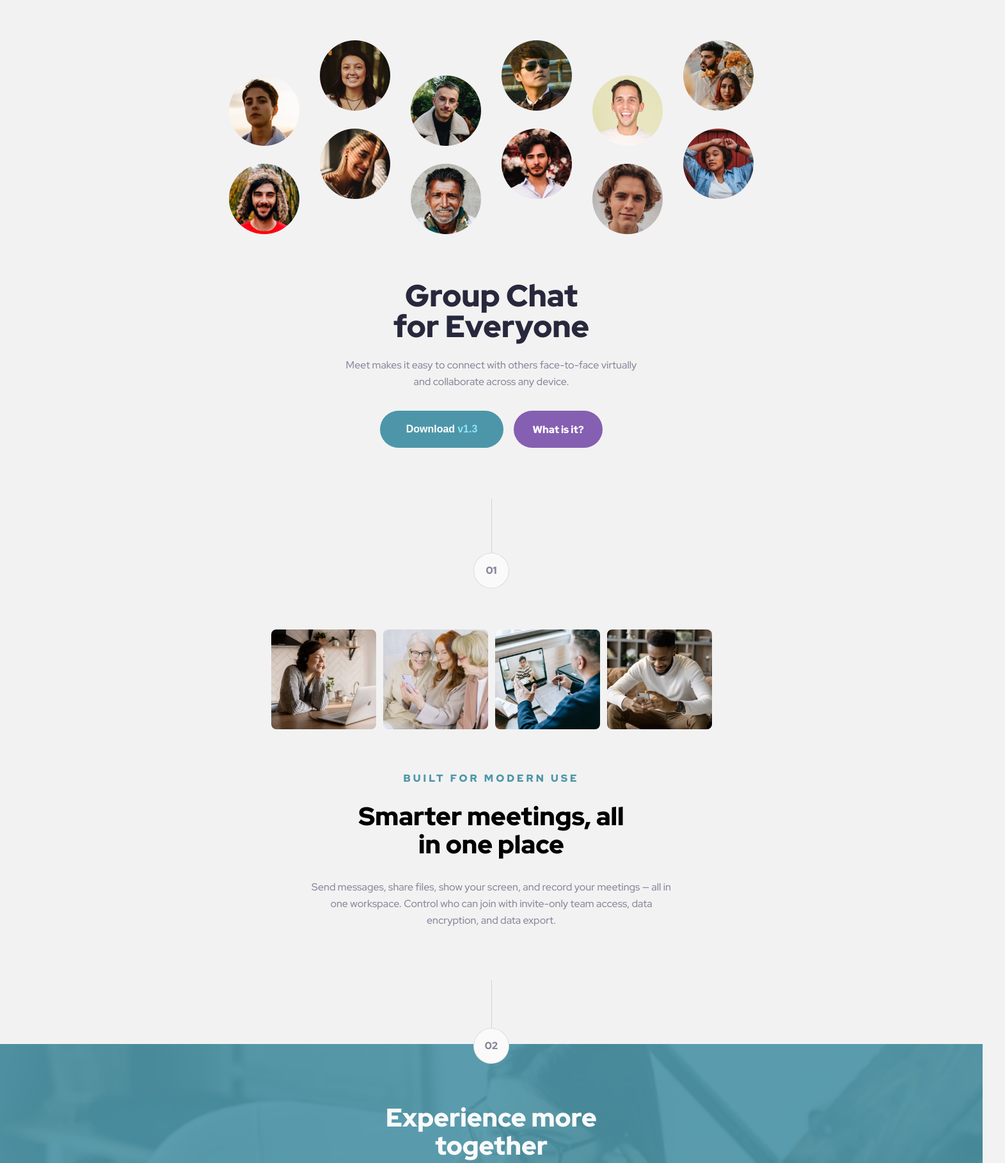
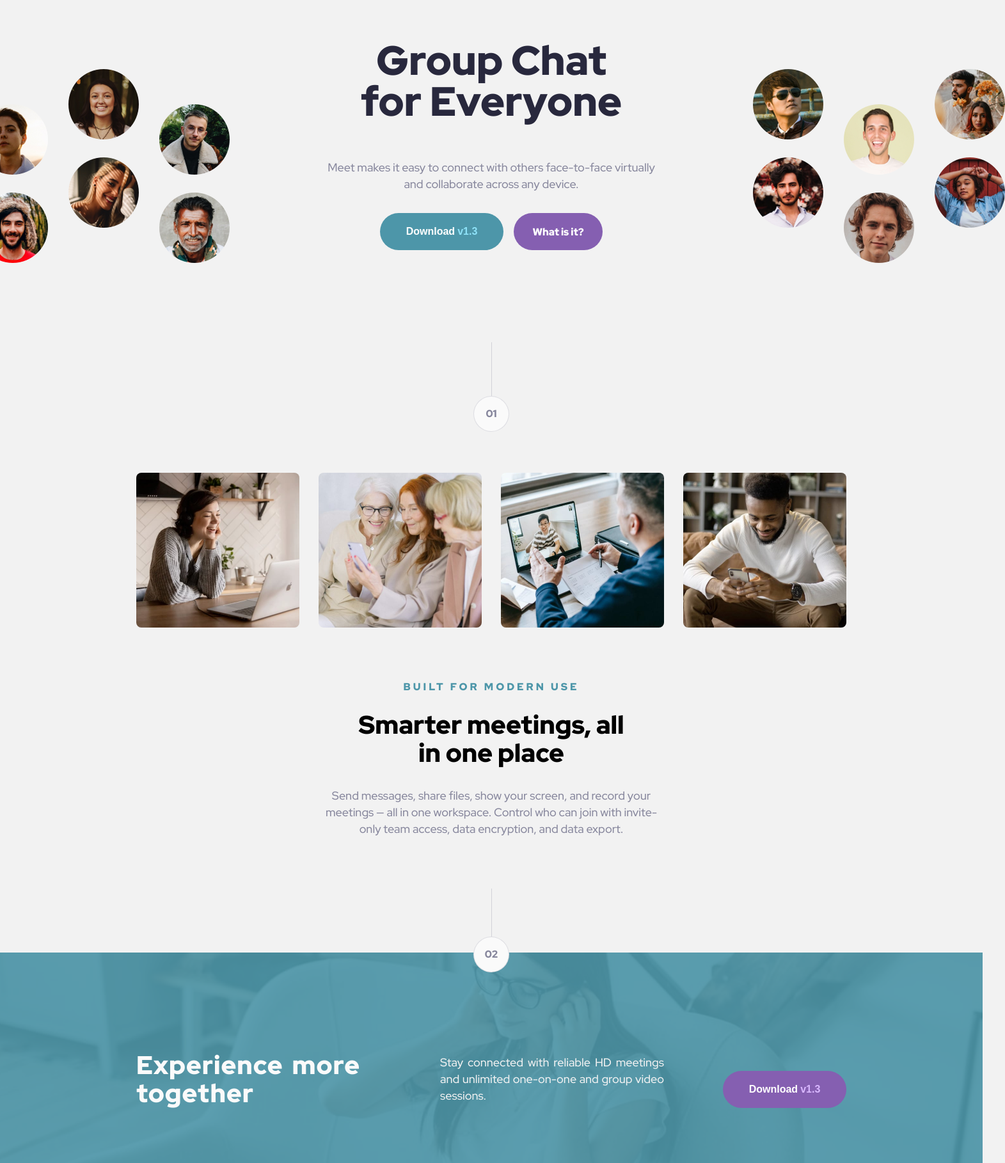
Before and after one commit to apcopaco/meet-landing-page, a plain HTML site: page index.html in a window 1536 px wide. Shown: the part 82-1900 px from the top of the page at 64% size, 1571 px wide, since content can reach past the window. Drawn offline with Linux system fonts and the light colour scheme.

Commit message:
desktop-size

```diff
--- a/index.html
+++ b/index.html
@@ -19,6 +19,8 @@
 
   <main>
     <div class="main_1">
+      <img class="left" src="./assets/desktop/image-hero-left.png" alt="">
+      <div class="desktop">
         <img class="img_hero" src="./assets/tablet/image-hero.png" alt="">
         <h1>Group Chat for Everyone</h1>
         <p>Meet makes it easy to connect with others face-to-face virtually and collaborate across any device.</p>
@@ -26,6 +28,8 @@
           <button class="button_1"><h3>Download</h3><h4>v1.3</h4></button>
           <button class="button_2"><h6>What is it?</h6></button>
         </div>
+      </div>
+      <img class="right" src="./assets/desktop/image-hero-right.png" alt="">
     </div>
 
     <div class="main_2">
--- a/style.css
+++ b/style.css
@@ -21,6 +21,22 @@ header {
     overflow: hidden;
     text-align: center;
     padding-bottom: 64px;
+}
+.desktop {
+    display: flex;
+    justify-content: center;
+    flex-direction: column;
+    align-items: center;
+    overflow: hidden;
+    text-align: center;
+    padding-bottom: 64px;
+
+}
+.left {
+    display: none;
+}
+.right {
+    display: none;
 }
 .img_hero {
     height: 153px;
@@ -315,7 +331,88 @@ footer p {
 
 /* start desktop size *//* start desktop size *//* start desktop size */
 @media (min-width: 1440px) {
+    .img_hero {
+        display: none;
+    }
+    .left {
+        position: absolute;
+        display: block;
+        overflow: hidden;
+        left: -35px;
+    }
+    .right {
+        position: absolute;
+        display: block;
+        overflow: hidden;
+        right: -35px;
+    }
+    .main_1 {
+        flex-direction: row;
+    }
+    .main_1 h1 {
+        font-size: 64px;
+        width: 445px;
+        line-height: 64px;
+        margin-bottom: 34px;
+    }
+    .main_1 p {
+        width: 540px;
+        font-size: 18px;
+    }
+    .desktop {
+        margin-left: 100px;
+        margin-right: 100px;
+    }
+    .main_3 {
+        gap: 30px;
+        margin-bottom: 80px;
+    }
+    .photo {
+        height: 242px;
+        width: 255px;
+    }
+    .main_4 p {
+        font-size: 18px;
+        width: 540px;
+        text-align: center;
+    }
+    footer {
+        background-image: url(./assets/desktop/image-footer.jpg);
+        background-position: center;
 
+    }
+    .color {
+        display: flex;
+        flex-direction: row;
+        justify-content: center;
+        align-items: center;
+        padding-bottom: 0;
 
+    }
+    footer h1 {
+        text-align: justify;
+        width: 350px;
+        margin-top: 0;
+        letter-spacing: 1px;
+    }
+    footer p {
+        font-size: 18px;
+        text-align: justify;
+        width: 350px;
+        margin-left: 125px;
+        margin-right: 92px;
+    }
+    .button_1:hover {
+        cursor: pointer;
+        background-color: #71C0D4;
+    }
+    .button_2:hover {
+        cursor: pointer;
+        background-color: #B18BDD;
+    }
+    .button_3:hover {
+        cursor: pointer;
+        background-color: #B18BDD;
+    }
 
 }
```
Lines whose indentation alone changed are shown as unchanged.
